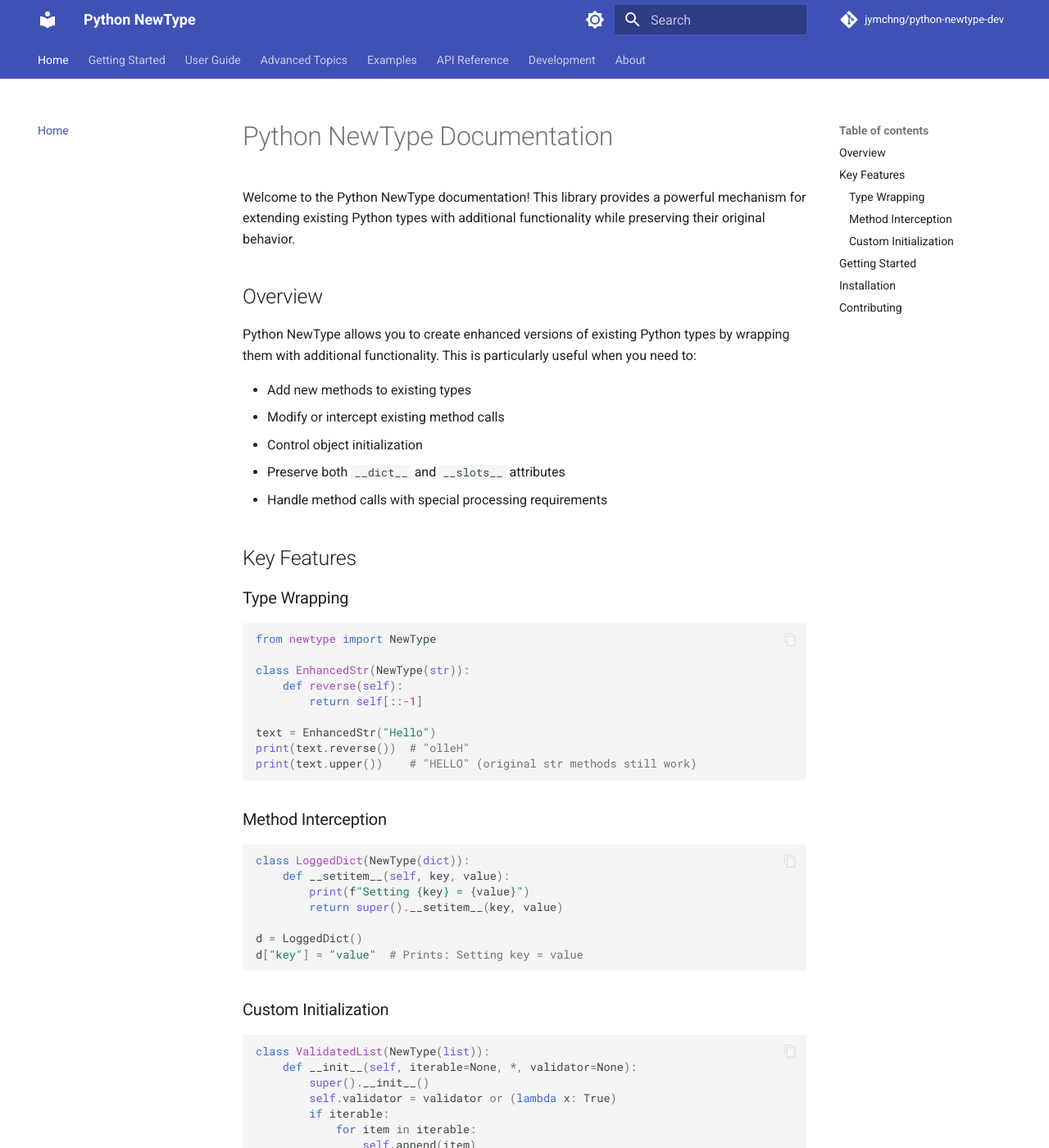
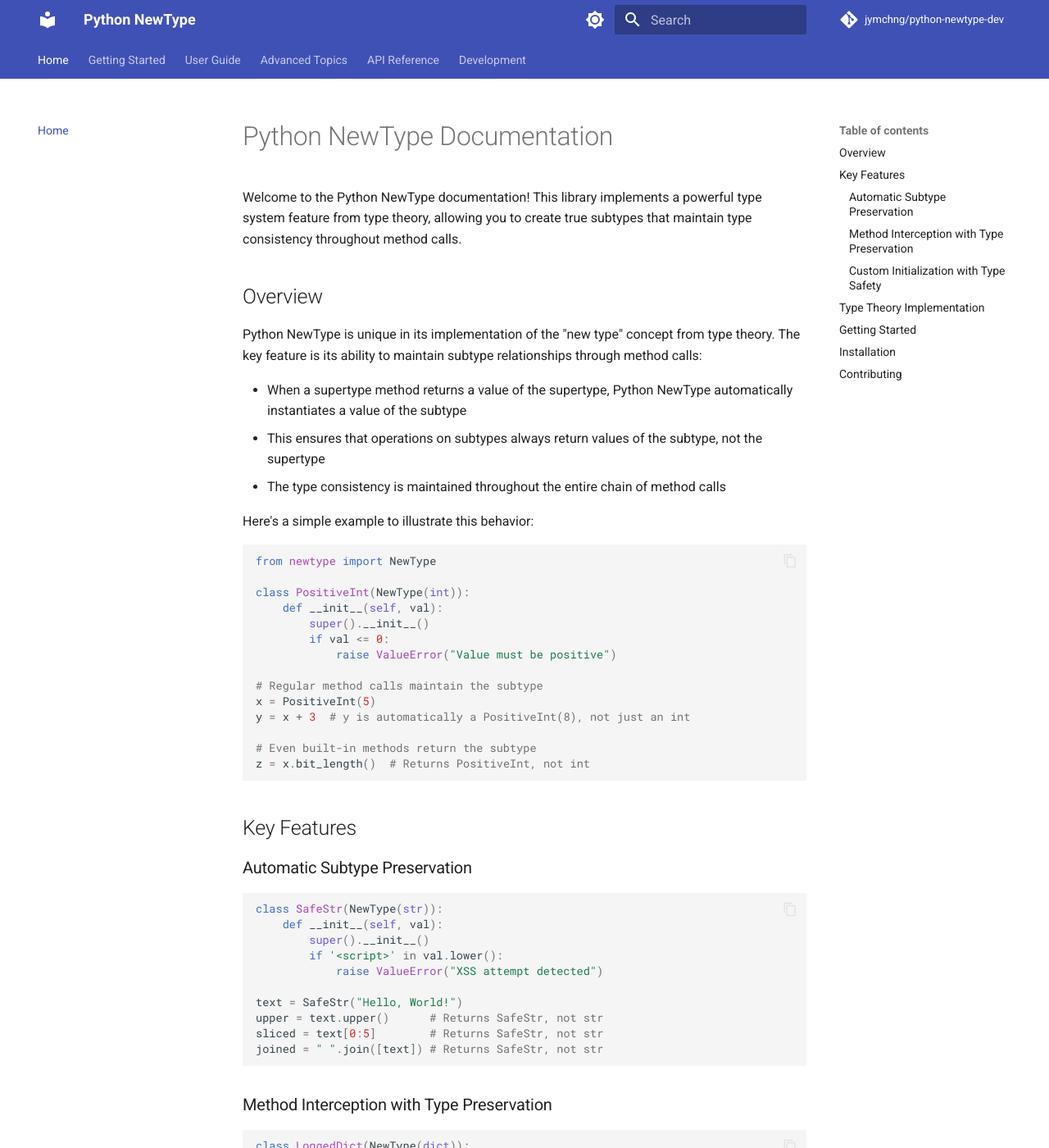
Before and after one commit to jymchng/python-newtype-dev, an MkDocs documentation site: the page built from docs/index.md, in a window 1280 px wide and 1400 px high. Shown: the whole window at 82% size. Built offline with MkDocs 1.6.1 and Material for MkDocs 9.7.7, drawn with Linux system fonts in a browser that asks for light colours; comment, search, counter and statistics services are not loaded; some of the changed text lies outside the part shown.

Commit message:
added more docs

````diff
--- a/docs/index.md
+++ b/docs/index.md
@@ -1,44 +1,64 @@
 # Python NewType Documentation
 
-Welcome to the Python NewType documentation! This library provides a powerful mechanism for extending existing Python types with additional functionality while preserving their original behavior.
+Welcome to the Python NewType documentation! This library implements a powerful type system feature from type theory, allowing you to create true subtypes that maintain type consistency throughout method calls.
 
 ## Overview
 
-Python NewType allows you to create enhanced versions of existing Python types by wrapping them with additional functionality. This is particularly useful when you need to:
+Python NewType is unique in its implementation of the "new type" concept from type theory. The key feature is its ability to maintain subtype relationships through method calls:
 
-- Add new methods to existing types
-- Modify or intercept existing method calls
-- Control object initialization
-- Preserve both `__dict__` and `__slots__` attributes
-- Handle method calls with special processing requirements
+- When a supertype method returns a value of the supertype, Python NewType automatically instantiates a value of the subtype
+- This ensures that operations on subtypes always return values of the subtype, not the supertype
+- The type consistency is maintained throughout the entire chain of method calls
+
+Here's a simple example to illustrate this behavior:
+
+```python
+from newtype import NewType
+
+class PositiveInt(NewType(int)):
+    def __init__(self, val):
+        super().__init__()
+        if val <= 0:
+            raise ValueError("Value must be positive")
+
+# Regular method calls maintain the subtype
+x = PositiveInt(5)
+y = x + 3  # y is automatically a PositiveInt(8), not just an int
+
+# Even built-in methods return the subtype
+z = x.bit_length()  # Returns PositiveInt, not int
+```
 
 ## Key Features
 
-### Type Wrapping
+### Automatic Subtype Preservation
 ```python
-from newtype import NewType
+class SafeStr(NewType(str)):
+    def __init__(self, val):
+        super().__init__()
+        if '<script>' in val.lower():
+            raise ValueError("XSS attempt detected")
 
-class EnhancedStr(NewType(str)):
-    def reverse(self):
-        return self[::-1]
-
-text = EnhancedStr("Hello")
-print(text.reverse())  # "olleH"
-print(text.upper())    # "HELLO" (original str methods still work)
+text = SafeStr("Hello, World!")
+upper = text.upper()      # Returns SafeStr, not str
+sliced = text[0:5]        # Returns SafeStr, not str
+joined = " ".join([text]) # Returns SafeStr, not str
 ```
 
-### Method Interception
+### Method Interception with Type Preservation
 ```python
 class LoggedDict(NewType(dict)):
     def __setitem__(self, key, value):
         print(f"Setting {key} = {value}")
-        return super().__setitem__(key, value)
+        result = super().__setitem__(key, value)
+        # Any dict methods that return dict will return LoggedDict
+        return result
 
-d = LoggedDict()
-d["key"] = "value"  # Prints: Setting key = value
+d = LoggedDict({'a': 1})
+d2 = d.copy()  # Returns LoggedDict, not dict
 ```
 
-### Custom Initialization
+### Custom Initialization with Type Safety
 ```python
 class ValidatedList(NewType(list)):
     def __init__(self, iterable=None, *, validator=None):
@@ -53,10 +73,21 @@
             raise ValueError(f"Invalid item: {item}")
         super().append(item)
 
+    # Methods like extend, copy, etc. will return ValidatedList
+
 numbers = ValidatedList(validator=lambda x: isinstance(x, int))
 numbers.append(42)      # OK
-numbers.append("text")  # Raises ValueError
+filtered = filter(lambda x: x > 20, numbers)  # Result maintains ValidatedList type
 ```
+
+## Type Theory Implementation
+
+Python NewType implements the theoretical concept that if `S` is a subtype of `T`, then any operation that returns a value of type `T` should return a value of type `S` when applied to values of type `S`. This ensures:
+
+1. **Type Safety**: Operations on subtypes never "leak" back to supertypes
+2. **Behavioral Subtyping**: Subtypes maintain their invariants through all operations
+3. **Liskov Substitution**: Subtypes can be used anywhere their supertypes are expected
+4. **Method Consistency**: All inherited methods maintain proper return types
 
 ## Getting Started
 
--- a/mkdocs.yml
+++ b/mkdocs.yml
@@ -37,37 +37,31 @@
     - Type Wrapping: user-guide/type-wrapping.md
     - Method Interception: user-guide/method-interception.md
     - Custom Initialization: user-guide/custom-initialization.md
+    - String Types: user-guide/string-types.md
+    - Examples: user-guide/examples.md
   - Advanced Topics:
     - Type Inheritance: advanced-topics/type-inheritance.md
     - Method Interception: advanced-topics/method-interception.md
-  - Examples:
-    - Basic Examples: examples/basic_examples.md
-    - Advanced Examples: examples/advanced_examples.md
-    - Real-world Use Cases: examples/real_world.md
   - API Reference:
     - NewType: api/newtype.md
     - Extensions: api/extensions.md
   - Development:
     - Contributing: development/contributing.md
-    - Building from Source: development/building.md
+    - Building: development/building.md
     - Testing: development/testing.md
     - Performance: development/performance.md
-  - About:
-    - License: about/license.md
-    - Changelog: about/changelog.md
 
 markdown_extensions:
   - admonition
   - codehilite
   - footnotes
-  - toc:
-      permalink: true
   - pymdownx.highlight:
       anchor_linenums: true
   - pymdownx.inlinehilite
   - pymdownx.snippets
   - pymdownx.superfences
-  - pymdownx.details
+  - toc:
+      permalink: true
 
 plugins:
   - search
--- a/pyproject.toml
+++ b/pyproject.toml
@@ -262,7 +262,7 @@
 
 [tool.codespell]
 skip = 'poetry.lock,sources/*.c,sources/*.pyx,sources/*.pxd'
-ignore-words-list = "coo,fo,strat,zar,selectin"
+ignore-words-list = "coo,fo,strat,zar,selectin,nam"
 
 [tool.creosote]
 venvs = [".venv"]
````
Also changed, not shown: docs/user-guide/examples.md (added, +264 -0 lines), docs/user-guide/string-types.md (added, +246 -0 lines), _newtype.md (line endings or trailing spaces).
